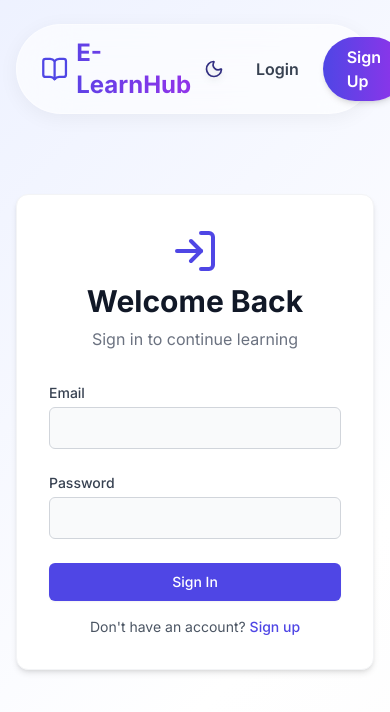
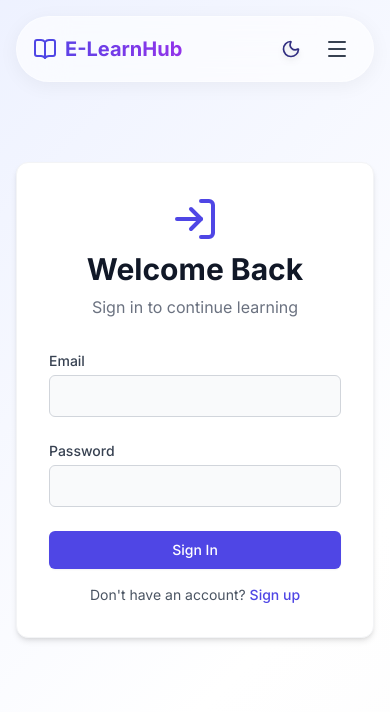
Before and after one commit to ritik701-701/learnhub, a React app in the folder learnhub/frontend/: page /login in a window 390 px wide. Shown: the top 712 px of the page. Built offline with nearby package versions, Linux system fonts and the light colour scheme; no server answers; the HTML template or start-up script is replaced by a standard one.

Commit message:
fix error

```diff
--- a/learnhub/frontend/src/components/Navbar.jsx
+++ b/learnhub/frontend/src/components/Navbar.jsx
@@ -1,28 +1,33 @@
-import { useContext } from 'react';
+import { useContext, useState } from 'react';
 import { Link, useNavigate } from 'react-router-dom';
 import { AuthContext } from '../context/AuthContext';
 import { ThemeContext } from '../context/ThemeContext';
-import { Moon, Sun, Bell, LogOut, BookOpen, Trophy } from 'lucide-react';
+import { Moon, Sun, Bell, LogOut, BookOpen, Trophy, Menu, X } from 'lucide-react';
 
 const Navbar = () => {
   const { user, logout } = useContext(AuthContext);
   const { theme, toggleTheme } = useContext(ThemeContext);
+  const [isMobileMenuOpen, setIsMobileMenuOpen] = useState(false);
   const navigate = useNavigate();
 
   const handleLogout = () => {
     logout();
+    setIsMobileMenuOpen(false);
     navigate('/login');
   };
 
+  const closeMenu = () => setIsMobileMenuOpen(false);
+
   return (
-    <div className="pt-6 px-4 pb-2 z-50 sticky top-0">
-      <nav className="max-w-6xl mx-auto glass rounded-full px-6 py-3 flex items-center justify-between shadow-[0_4px_20px_rgb(0,0,0,0.05)] dark:shadow-[0_4px_20px_rgb(0,0,0,0.4)]">
-        <Link to="/" className="flex items-center space-x-2 text-2xl font-bold bg-clip-text text-transparent bg-gradient-to-r from-indigo-600 to-purple-600 dark:from-indigo-400 dark:to-purple-400">
-          <BookOpen className="w-8 h-8 text-indigo-600 dark:text-indigo-400" />
+    <div className="pt-4 px-4 pb-2 z-50 sticky top-0">
+      <nav className="max-w-6xl mx-auto glass rounded-full px-4 sm:px-6 py-3 flex items-center justify-between shadow-[0_4px_20px_rgb(0,0,0,0.05)] dark:shadow-[0_4px_20px_rgb(0,0,0,0.4)] relative">
+        <Link to="/" onClick={closeMenu} className="flex items-center space-x-2 text-xl sm:text-2xl font-bold bg-clip-text text-transparent bg-gradient-to-r from-indigo-600 to-purple-600 dark:from-indigo-400 dark:to-purple-400">
+          <BookOpen className="w-6 h-6 sm:w-8 sm:h-8 text-indigo-600 dark:text-indigo-400" />
           <span>E-LearnHub</span>
         </Link>
 
-        <div className="flex items-center space-x-2 md:space-x-4">
+        {/* Desktop Navigation */}
+        <div className="hidden md:flex items-center space-x-2 md:space-x-4">
           <button onClick={toggleTheme} className="p-2 rounded-full hover:bg-black/5 dark:hover:bg-white/10 transition-colors">
             {theme === 'dark' ? <Sun className="w-5 h-5 text-yellow-400 drop-shadow-md" /> : <Moon className="w-5 h-5 text-indigo-900 drop-shadow-md" />}
           </button>
@@ -50,6 +55,55 @@ const Navbar = () => {
             </>
           )}
         </div>
+
+        {/* Mobile menu button and theme toggle */}
+        <div className="flex items-center space-x-2 md:hidden">
+          <button onClick={toggleTheme} className="p-2 rounded-full hover:bg-black/5 dark:hover:bg-white/10 transition-colors">
+            {theme === 'dark' ? <Sun className="w-5 h-5 text-yellow-400 drop-shadow-md" /> : <Moon className="w-5 h-5 text-indigo-900 drop-shadow-md" />}
+          </button>
+          <button
+            onClick={() => setIsMobileMenuOpen(!isMobileMenuOpen)}
+            className="p-2 text-gray-700 dark:text-gray-200 hover:bg-black/5 dark:hover:bg-white/10 rounded-full transition-colors focus:outline-none"
+          >
+            {isMobileMenuOpen ? <X className="w-6 h-6" /> : <Menu className="w-6 h-6" />}
+          </button>
+        </div>
+
+        {/* Mobile Navigation Dropdown */}
+        {isMobileMenuOpen && (
+          <div className="absolute top-full left-0 right-0 mt-2 p-4 bg-white dark:bg-gray-800 rounded-2xl shadow-xl border border-gray-100 dark:border-gray-700 flex flex-col space-y-3 md:hidden">
+            {user ? (
+              <>
+                <div className="flex justify-around py-2 border-b border-gray-100 dark:border-gray-700">
+                  <Link to="/leaderboard" onClick={closeMenu} className="flex flex-col items-center p-2 text-gray-700 dark:text-gray-200 hover:text-indigo-600 dark:hover:text-indigo-400 transition-colors">
+                    <Trophy className="w-5 h-5 text-yellow-500 mb-1" />
+                    <span className="text-xs font-semibold">Rankings</span>
+                  </Link>
+                  <Link to="/notifications" onClick={closeMenu} className="flex flex-col items-center p-2 text-gray-700 dark:text-gray-200 hover:text-indigo-600 dark:hover:text-indigo-400 transition-colors relative">
+                    <Bell className="w-5 h-5 mb-1" />
+                    <span className="absolute top-2 right-2 w-2 h-2 bg-red-500 rounded-full"></span>
+                    <span className="text-xs font-semibold">Alerts</span>
+                  </Link>
+                </div>
+                <Link to={user.role === 'admin' ? "/admin" : "/student"} onClick={closeMenu} className="px-4 py-3 text-center font-bold text-gray-700 dark:text-gray-200 hover:bg-indigo-50 dark:hover:bg-indigo-900/20 rounded-xl transition-colors">
+                  My Dashboard
+                </Link>
+                <button onClick={handleLogout} className="flex justify-center items-center px-4 py-3 text-sm font-bold text-red-500 hover:bg-red-50 dark:hover:bg-red-900/20 rounded-xl transition-all w-full">
+                  <LogOut className="w-4 h-4 mr-2" /> Logout
+                </button>
+              </>
+            ) : (
+              <div className="flex flex-col space-y-2 pt-2">
+                <Link to="/login" onClick={closeMenu} className="px-4 py-3 text-center font-bold text-gray-700 dark:text-gray-200 hover:bg-indigo-50 dark:hover:bg-indigo-900/20 rounded-xl transition-colors">
+                  Login
+                </Link>
+                <Link to="/signup" onClick={closeMenu} className="px-4 py-3 text-center bg-gradient-to-r from-indigo-600 to-purple-600 text-white font-bold rounded-xl shadow-md hover:shadow-lg transition-all">
+                  Sign Up
+                </Link>
+              </div>
+            )}
+          </div>
+        )}
       </nav>
     </div>
   );
--- a/learnhub/frontend/src/pages/LessonView.jsx
+++ b/learnhub/frontend/src/pages/LessonView.jsx
@@ -157,7 +157,7 @@ const LessonView = () => {
   if (loading) return <div className="p-10 text-center">Loading course data...</div>;
 
   return (
-    <div className="flex flex-col md:flex-row gap-6 relative">
+    <div className="flex flex-col-reverse md:flex-row gap-6 relative">
       {/* Sidebar for Navigation */}
       <div className="w-full md:w-1/4 bg-white dark:bg-gray-800 rounded-xl shadow-sm border border-gray-100 dark:border-gray-700 p-4 h-fit">
         <h2 className="text-xl font-bold mb-4">Course Progress</h2>
@@ -259,7 +259,7 @@ const LessonView = () => {
 
             {/* Interactive Tabs Section */}
             <div className="bg-white dark:bg-gray-800 rounded-xl shadow-sm border border-gray-100 dark:border-gray-700 p-6 border-t-4 border-t-indigo-500">
-              <div className="flex border-b border-gray-200 dark:border-gray-700 mb-6">
+              <div className="flex overflow-x-auto whitespace-nowrap border-b border-gray-200 dark:border-gray-700 mb-6 custom-scrollbar pb-2">
                 <button
                   onClick={() => setActiveTab('qa')}
                   className={`px-4 py-2 font-bold text-sm focus:outline-none flex items-center ${activeTab === 'qa' ? 'border-b-2 border-indigo-500 text-indigo-600 dark:text-indigo-400' : 'text-gray-500 hover:text-gray-700 dark:text-gray-400 dark:hover:text-gray-200'}`}
```
Also changed, not shown: 2 other files (tests, documents, lock files or other folders).
